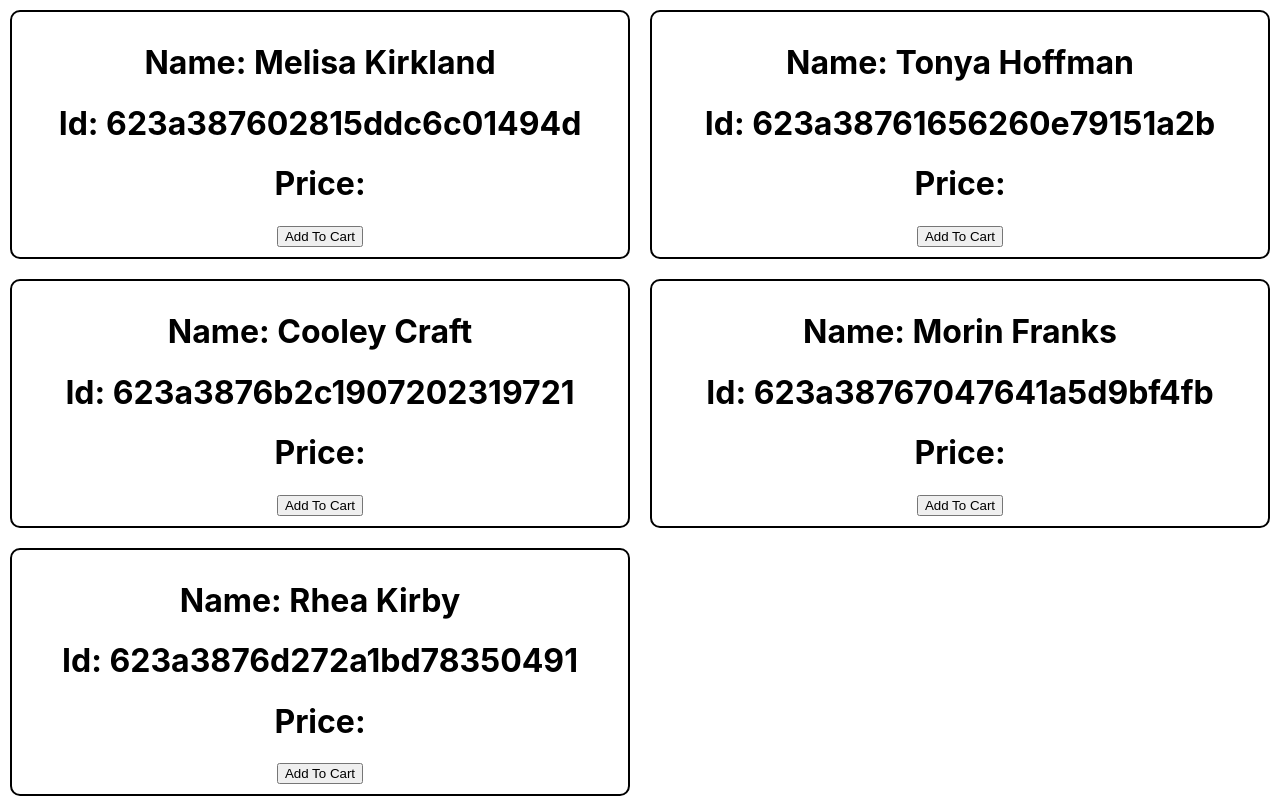
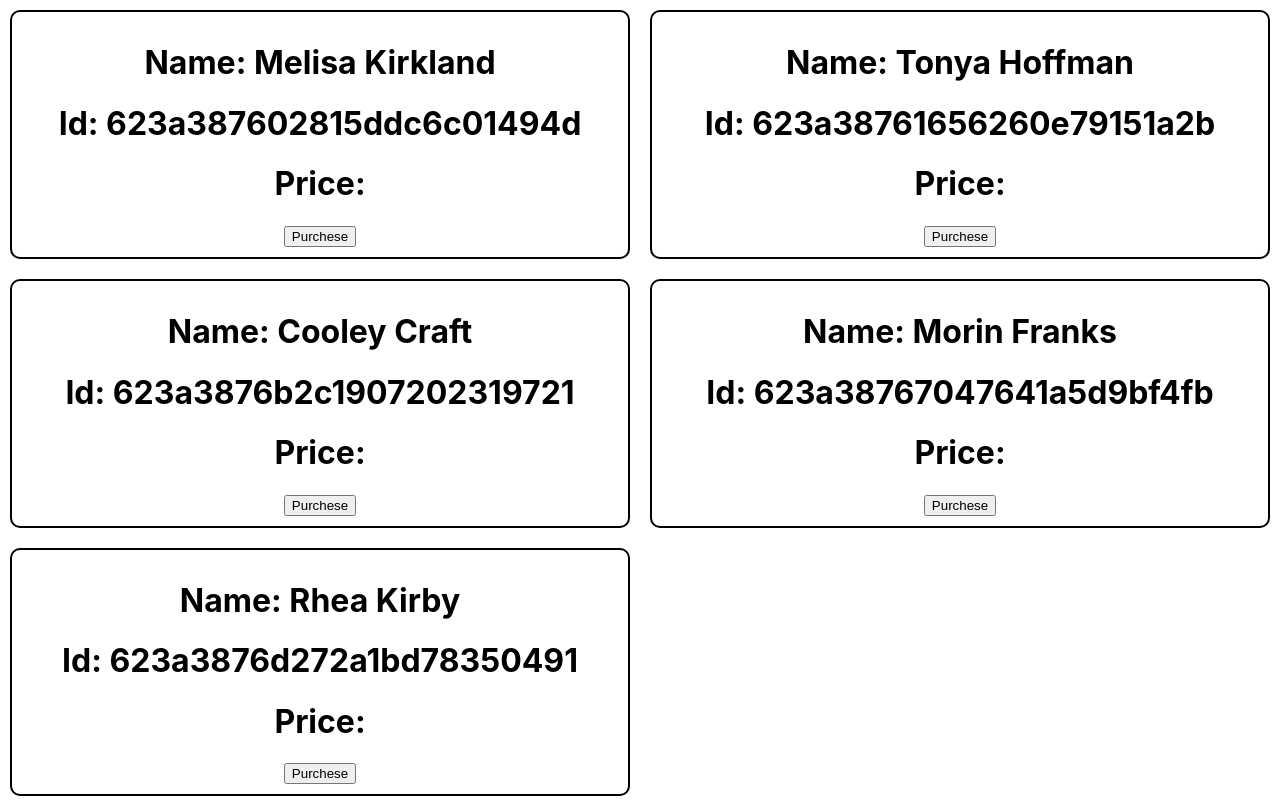
Before and after one commit to NishatFariza/React-Storage-Handler, a React (Create React App) app: page / in a window 1280 px wide. Built offline with nearby package versions, Linux system fonts and the light colour scheme.

Commit message:
add data local storage

```diff
--- a/src/components/Cosmetic/Cosmetic.jsx
+++ b/src/components/Cosmetic/Cosmetic.jsx
@@ -1,19 +1,23 @@
 import React from 'react';
+import { addToDb } from '../../utilites/fakedb';
 import './Cosmetic.css'
 
 const Cosmetic = (props) => {
      const {name, id, price} =props.data;
 //     console.log(props);
         const addToCart = (id) =>{
-             console.log('item added', id);
+          //    console.log('item added', id);
+         addToDb(id)
         }
-        const addToCartWithParam = () => addToCart(id);
+     //    const addToCartWithParam = () => addToCart(id);
         return (
         <div className='product'>
              <h1>Name: {name}</h1>
              <h1>Id: {id}</h1>
              <h1>Price: {price}</h1>
-             <button onClick={addToCartWithParam}>Add To Cart</button>
+             {/* <button onClick={addToCartWithParam}>Add To Cart</button> */}
+             {/* <button onClick={() => addToCart(id)}>Add To Cart: Shortcart </button> */}
+             <button onClick={ () => addToCart(id)}>Purchese</button>
         </div>
      )
 }
--- /dev/null
+++ b/src/utilites/fakedb.jsx
@@ -0,0 +1,6 @@
+//use local storage to manage cart data
+const addToDb = id => {
+    localStorage.setItem(id, 1)
+}
+
+export {addToDb}
```
